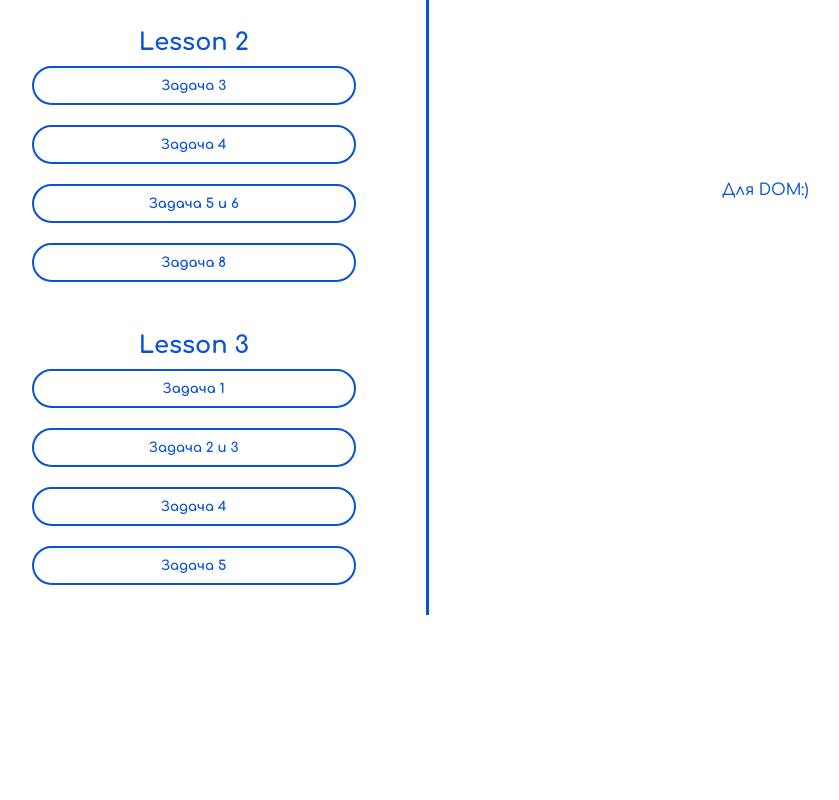
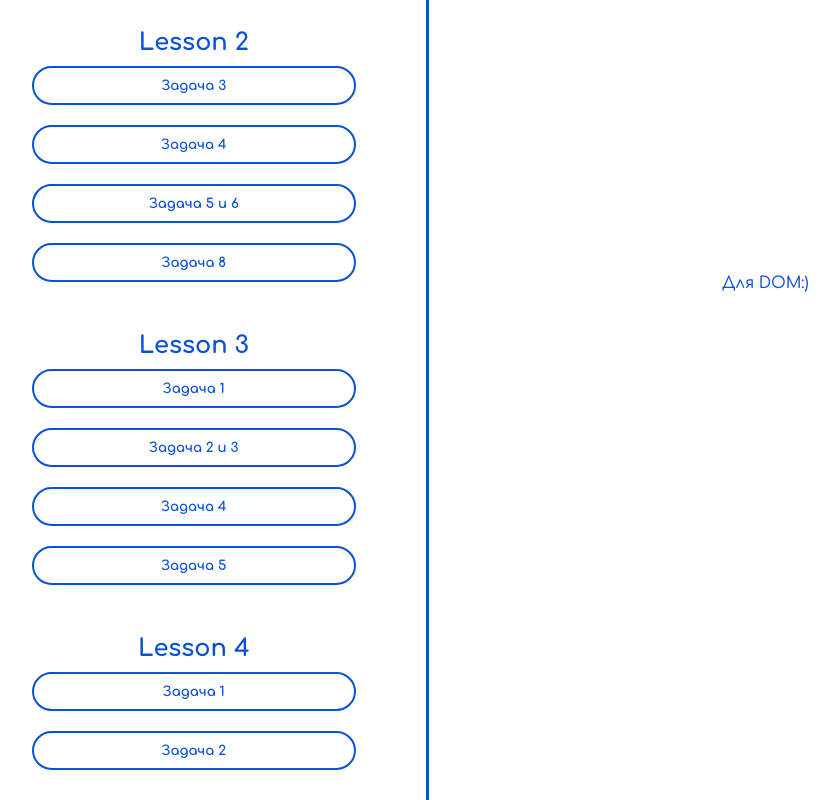
Before and after one commit to iampingving/Basic-course-JavaScript, a plain HTML site: page index.html in a window 1280 px wide. Shown: the part 310-1110 px from the top of the page, without its empty margins (108-947 px from the left). Before the commit the page ends 925 px from the top, so only its background shows below. Drawn offline with Linux system fonts and the light colour scheme.

Commit message:
lesson-4 added

```diff
--- a/css/style.scss
+++ b/css/style.scss
@@ -18,7 +18,8 @@ $color: #0951d6;
     grid-template-areas: ". . header"
         "block-1 dom-1 dom-1"
         "block-2 dom-1 dom-1"
-        "block-3 dom-1 dom-1";
+        "block-3 dom-1 dom-1"
+        "block-4 dom-1 dom-1";
     grid-template-columns: 1fr 1fr fit-content(30%);
     max-width: 1140px;
     margin: 0 auto;
@@ -77,6 +78,10 @@ $color: #0951d6;
         grid-area: block-3;
     }
 
+    &-4 {
+        grid-area: block-4;
+    }
+
     &-dom {
         grid-area: dom-1;
         border-left: 3px solid $color;
--- a/index.html
+++ b/index.html
@@ -44,6 +44,13 @@
                     <button class="btn" onclick="pyramid()">Задача 5</button>
                 </div>
             </div>
+            <div class="block block-4">
+                <h2>Lesson 4</h2>
+                <div class="block__btn">
+                    <button class="btn" onclick="divideNumber()">Задача 1</button>
+                    <button class="btn" onclick="goodsInBasketObj()">Задача 2</button>
+                </div>
+            </div>
 
         </div>
     </main>
--- a/js/script.js
+++ b/js/script.js
@@ -191,3 +191,66 @@ function pyramid() {
         strOut += "\n" + strOut.slice(-i) + 'x';
     console.log(strOut);
 }
+
+function getObject(num) {
+    if (num > 999 || num < 0) {
+        console.log("Неверный формат числа");
+        return {}
+    } else
+        return {
+            ones: num % 10,
+            tens: ((num % 100) - (num % 100 % 10)) / 10,
+            hundreds: (num - (num % 100)) / 100
+        }
+}
+
+function divideNumber() {
+    let a = parseInt(prompt("Введите положительное число меньше 1000"));
+    let obj = getObject(a);
+    console.log(obj);
+}
+
+function goodsInBasketObj() {
+    let basket = {
+        item1: {
+            id: 1,
+            name: "Футболка",
+            amount: 6,
+            price: 999
+        },
+        item2: {
+            id: 2,
+            name: "Шорты",
+            amount: 2,
+            price: 1199
+        },
+        item3: {
+            id: 3,
+            name: "Юбка",
+            amount: 2,
+            price: 1599
+        },
+        item4: {
+            id: 4,
+            name: "Носки",
+            amount: 5,
+            price: 149
+        },
+        item5: {
+            id: 5,
+            name: "Джинсы",
+            amount: 2,
+            price: 2199
+        },
+
+        countSum() {
+            let summ = 0;
+            for (let item in this) {
+                if (this[item].price != undefined && this[item].amount != undefined)
+                    summ += this[item].amount * this[item].price;
+            }
+            return summ;
+        }
+    }
+    console.log(basket.countSum());
+}
```
Also changed, not shown: css/style.css, 1 other file.
